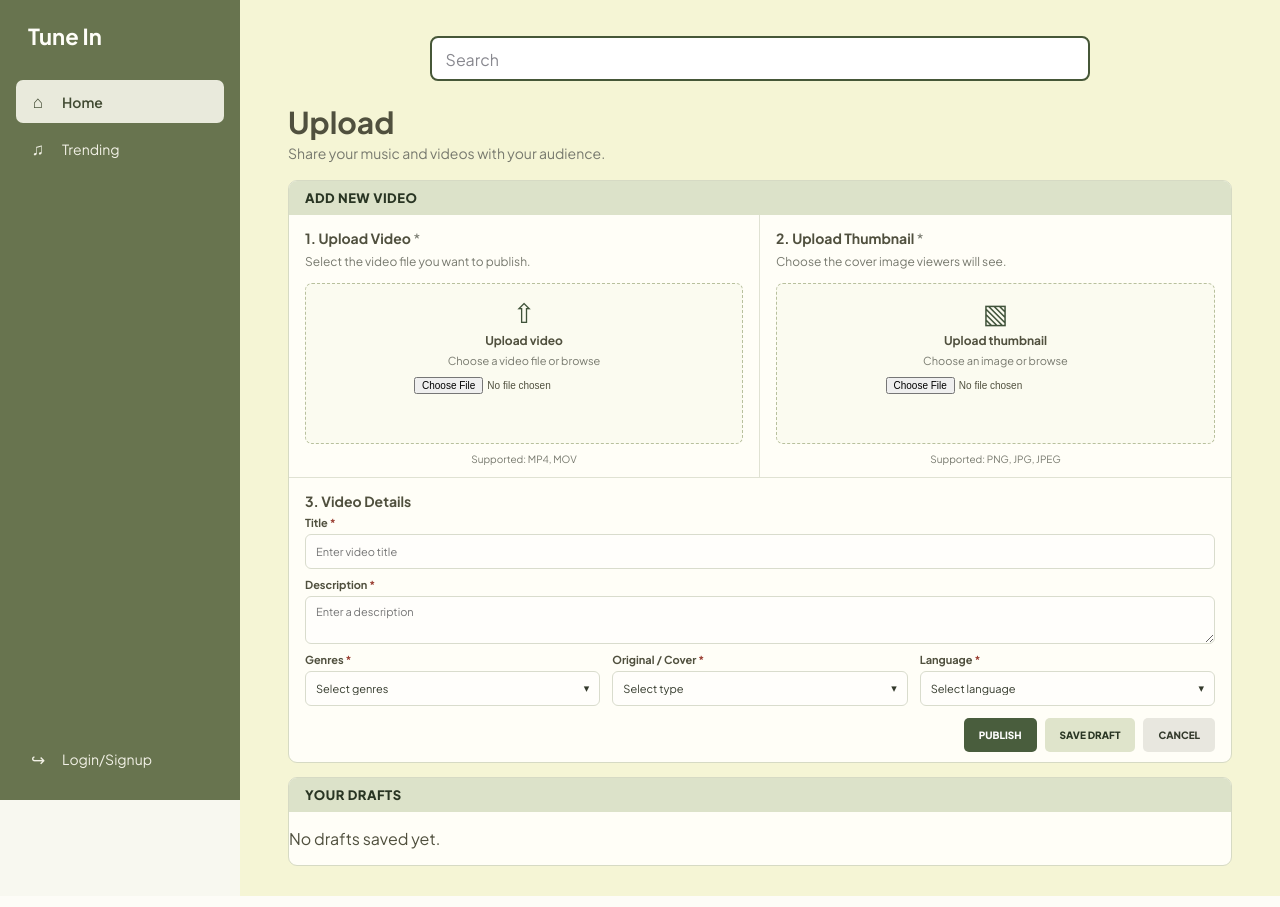
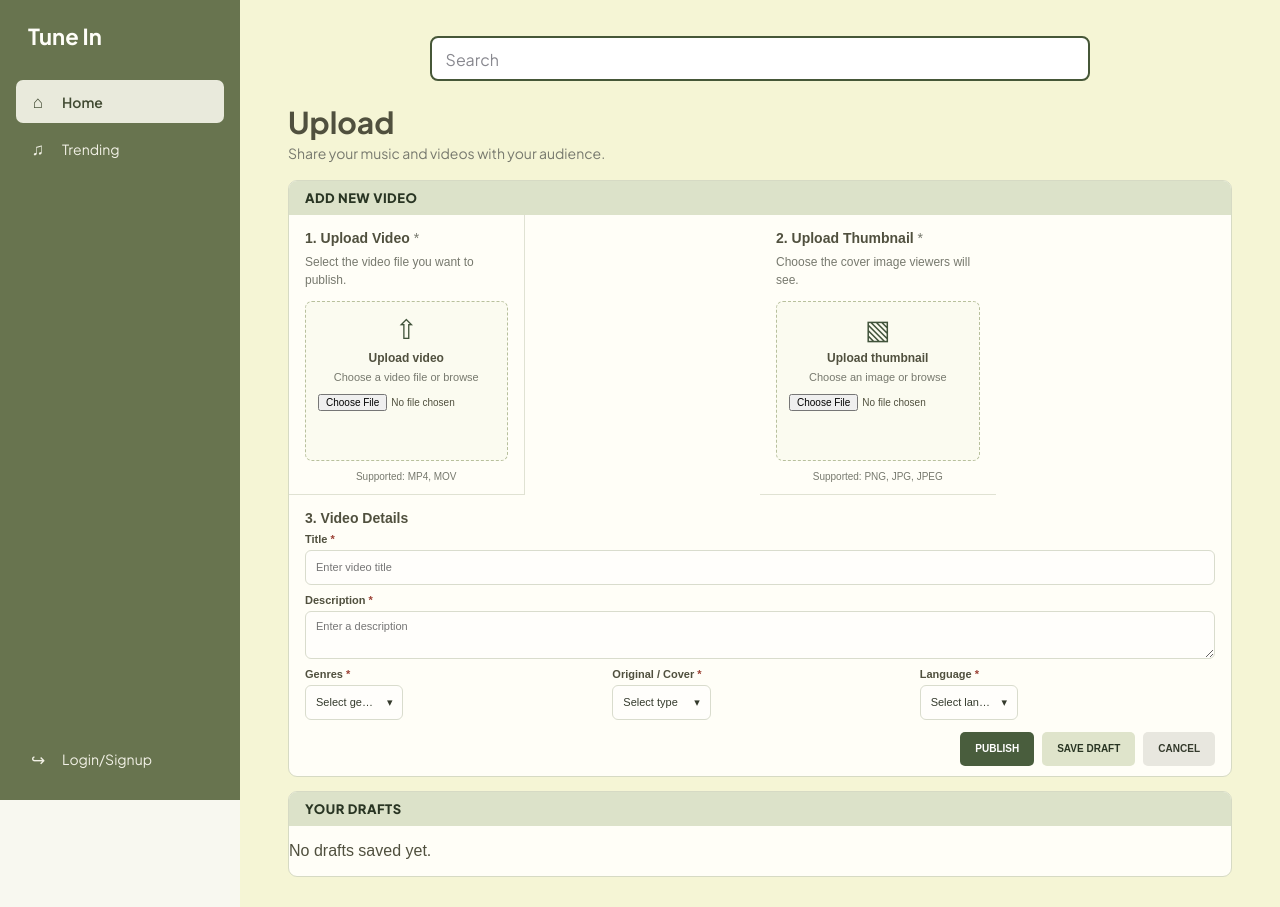
Before and after one commit to CSCI-5117-F26/developing-the-interactive-web-project-1-group-4, a Python web app: template src/developing-the-interactive-web-project-1-group-4/templates/upload.html in a window 1280 px wide. Run offline with Jinja, Linux system fonts and the light colour scheme; the template is opened without the code that fills it, so the values that code supplies are empty; some libraries are stand-ins or nearby versions.

Commit message:
Add Pure CSS (buttons and grids) to Manage Videos, Profile, Subscriptions, Upload and playlist popup

```diff
--- a/src/developing-the-interactive-web-project-1-group-4/static/js/manageVideos.js
+++ b/src/developing-the-interactive-web-project-1-group-4/static/js/manageVideos.js
@@ -74,7 +74,8 @@ deleteYes.addEventListener("click", async () => {
             deleteError.textContent = data.error || "Could not delete video.";
             return;
         }
-        cardToDelete.remove();
+        // remove the whole Pure grid cell, not just the card, so no empty gap is left
+        (cardToDelete.closest(".mv-cell") || cardToDelete).remove();
         cardToDelete = null;
         updateCount();
         dialog.close();
--- a/src/developing-the-interactive-web-project-1-group-4/templates/base.html
+++ b/src/developing-the-interactive-web-project-1-group-4/templates/base.html
@@ -5,12 +5,19 @@
     <meta name="viewport" content="width=device-width, initial-scale=1.0">
     <title>{% block title %}Tune In{% endblock %}</title>
 
+    <!-- Pure CSS: the main CSS framework (buttons + grids). Loaded first so our own CSS can build on it. -->
+    <link rel="stylesheet" href="https://unpkg.com/purecss@3.0.0/build/buttons-min.css" crossorigin="anonymous">
+    <link rel="stylesheet" href="https://unpkg.com/purecss@3.0.0/build/grids-min.css" crossorigin="anonymous">
+    <link rel="stylesheet" href="https://unpkg.com/purecss@3.0.0/build/grids-responsive-min.css" crossorigin="anonymous">
+
     <link rel="stylesheet"
           href="{{ url_for('static', filename='css/style.css') }}">
     <link rel="stylesheet"
         href="{{ url_for('static', filename='css/main-style.css') }}">
     <link rel="stylesheet"
         href="{{ url_for('static', filename='css/feedback.css') }}">
+    <link rel="stylesheet"
+        href="{{ url_for('static', filename='css/pure-compat.css') }}">
 </head>
 <body>
     {% block sidebar %}
--- a/src/developing-the-interactive-web-project-1-group-4/templates/editVideo.html
+++ b/src/developing-the-interactive-web-project-1-group-4/templates/editVideo.html
@@ -54,8 +54,8 @@
         <p class="mv-error" id="formError"></p>
 
         <div class="mv-edit-actions">
-            <a class="mv-btn mv-btn-light" href="{{ url_for('manageVideos.manage_videos') }}">Cancel</a>
-            <button type="submit" class="mv-btn mv-btn-primary" id="submitBtn">Submit</button>
+            <a class="pure-button mv-btn mv-btn-light" href="{{ url_for('manageVideos.manage_videos') }}">Cancel</a>
+            <button type="submit" class="pure-button mv-btn mv-btn-primary" id="submitBtn">Submit</button>
         </div>
     </form>
 </div>
--- a/src/developing-the-interactive-web-project-1-group-4/templates/playlistPopup.html
+++ b/src/developing-the-interactive-web-project-1-group-4/templates/playlistPopup.html
@@ -29,7 +29,7 @@
 
     <div class="pl-controls">
     <button type="button"
-            class="pl-btn pl-btn-primary"
+            class="pure-button pl-btn pl-btn-primary"
             id="plPlay">
         <svg width="14" height="14" viewBox="0 0 14 14"
              aria-hidden="true" fill="currentColor">
--- a/src/developing-the-interactive-web-project-1-group-4/templates/subscriptions.html
+++ b/src/developing-the-interactive-web-project-1-group-4/templates/subscriptions.html
@@ -29,7 +29,7 @@
     {% else %}
     <div class="mv-empty">
         <p>You haven't subscribed to any artists yet.</p>
-        <a class="mv-btn mv-btn-primary" href="{{ url_for('homePage.home') }}">Discover artists</a>
+        <a class="pure-button mv-btn mv-btn-primary" href="{{ url_for('homePage.home') }}">Discover artists</a>
     </div>
     {% endif %}
 </div>
--- a/src/developing-the-interactive-web-project-1-group-4/templates/upload.html
+++ b/src/developing-the-interactive-web-project-1-group-4/templates/upload.html
@@ -14,8 +14,8 @@
     <form id="upload-video-form" action="{{ url_for('uploadVideo.publish') }}" class="creator-upload-form" method="POST" enctype="multipart/form-data">
         <div class="creator-form-banner">ADD NEW VIDEO</div>
 
-        <div class="creator-upload-grid">
-            <section class="creator-panel">
+        <div class="pure-g creator-upload-grid">
+            <section class="creator-panel pure-u-1 pure-u-md-1-2">
                 <h2>1. Upload Video <span class="required">*</span></h2>
                 <p>Select the video file you want to publish.</p>
                 <label class="creator-dropzone">
@@ -29,7 +29,7 @@
                 <p class="creator-file-note">Supported: MP4, MOV</p>
             </section>
 
-            <section class="creator-panel">
+            <section class="creator-panel pure-u-1 pure-u-md-1-2">
                 <h2>2. Upload Thumbnail <span class="required">*</span></h2>
                 <p>Choose the cover image viewers will see.</p>
                 <label class="creator-dropzone">
@@ -44,7 +44,7 @@
             </section>
 
 
-            <section class="creator-panel creator-details-panel">
+            <section class="creator-panel creator-details-panel pure-u-1">
                 <h2>3. Video Details</h2>
                 <div class="creator-field">
                     <label for="video-title">Title <span class="required">*</span></label>
@@ -71,9 +71,9 @@
     ])
 ] %}
 
-<div class="creator-details-grid">
+<div class="pure-g creator-details-grid">
     {% for name, label, placeholder, input_type, options in dropdowns %}
-    <div class="creator-field">
+    <div class="creator-field pure-u-1 pure-u-md-1-3">
         <span id="{{ name }}-label" class="upload-dropdown-label">
             {{ label }} <span class="required">*</span>
         </span>
@@ -116,11 +116,11 @@
     {% endfor %}
 </div>
                 <div class="creator-actions">
-                    <button class="creator-btn creator-btn-primary"
+                    <button class="pure-button creator-btn creator-btn-primary"
                             type="submit" name="action" value="publish">PUBLISH</button>
-                    <button class="creator-btn creator-btn-secondary"
+                    <button class="pure-button creator-btn creator-btn-secondary"
                             type="submit" name="action" value="draft" formaction="{{url_for('uploadVideo.save_draft')}}" formnovalidate>SAVE DRAFT</button>
-                    <a class="creator-btn creator-btn-cancel" href="/">CANCEL</a>
+                    <a class="pure-button creator-btn creator-btn-cancel" href="/">CANCEL</a>
                 </div>
             </section>
         </div>
@@ -157,9 +157,9 @@
     <p id="draftThumbnailStatus" role="status"></p>
 </div>
 
-        <div class="creator-details-grid">
+        <div class="pure-g creator-details-grid">
     {% for name, label, placeholder, input_type, options in dropdowns %}
-        <div class="creator-field">
+        <div class="creator-field pure-u-1 pure-u-md-1-3">
             <span id="draft-{{ name }}-label" class="upload-dropdown-label">
                 {{ label }}
             </span>
@@ -203,17 +203,17 @@
 
         <div class="creator-actions">
             <button type="submit" value="save"
-                    class="creator-btn creator-btn-secondary">
+                    class="pure-button creator-btn creator-btn-secondary">
                 Save draft
             </button>
 
             <button type="submit" value="publish"
-                    class="creator-btn creator-btn-primary">
+                    class="pure-button creator-btn creator-btn-primary">
                 Publish video
             </button>
 
             <button type="button" id="closeDraft"
-                    class="creator-btn creator-btn-cancel">
+                    class="pure-button creator-btn creator-btn-cancel">
                 Cancel
             </button>
         </div>
@@ -224,8 +224,9 @@
     <section class="creator-drafts">
     <div class="creator-form-banner">YOUR DRAFTS</div>
 
-    <div class="mv-grid">
+    <div class="pure-g mv-grid-pure">
         {% for draft in draft_list %}
+            <div class="mv-cell pure-u-1 pure-u-md-1-2 pure-u-lg-1-3">
             <article class="mv-card">
                 <button type="button"
                         class="draft-open"
@@ -259,8 +260,11 @@
                     </div>
                 </button>
             </article>
+            </div>
         {% else %}
-            <p>No drafts saved yet.</p>
+            <div class="mv-cell pure-u-1">
+                <p>No drafts saved yet.</p>
+            </div>
         {% endfor %}
     </div>
 </section>
```
Also changed, not shown: src/developing-the-interactive-web-project-1-group-4/static/css/compat.css (added, +67 -0 lines), src/developing-the-interactive-web-project-1-group-4/templates/manageVideos.html (+7 -5 lines), src/developing-the-interactive-web-project-1-group-4/templates/profilePage.html (+7 -5 lines).
